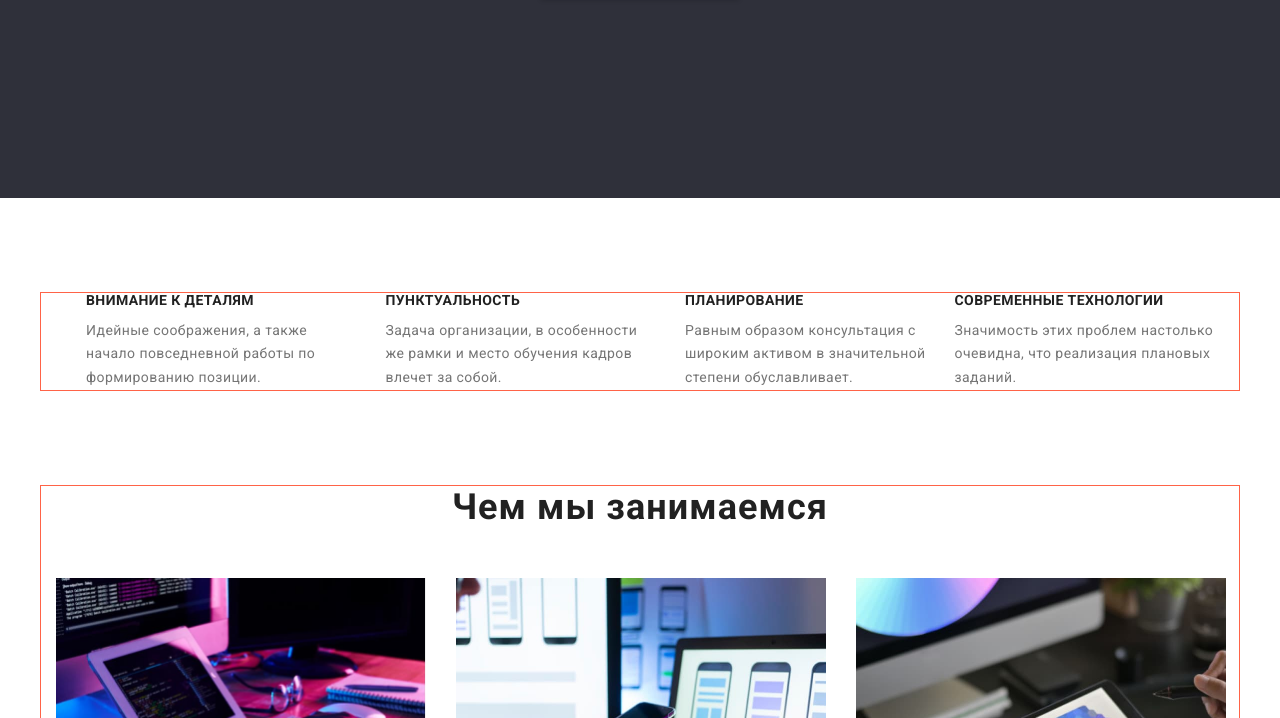
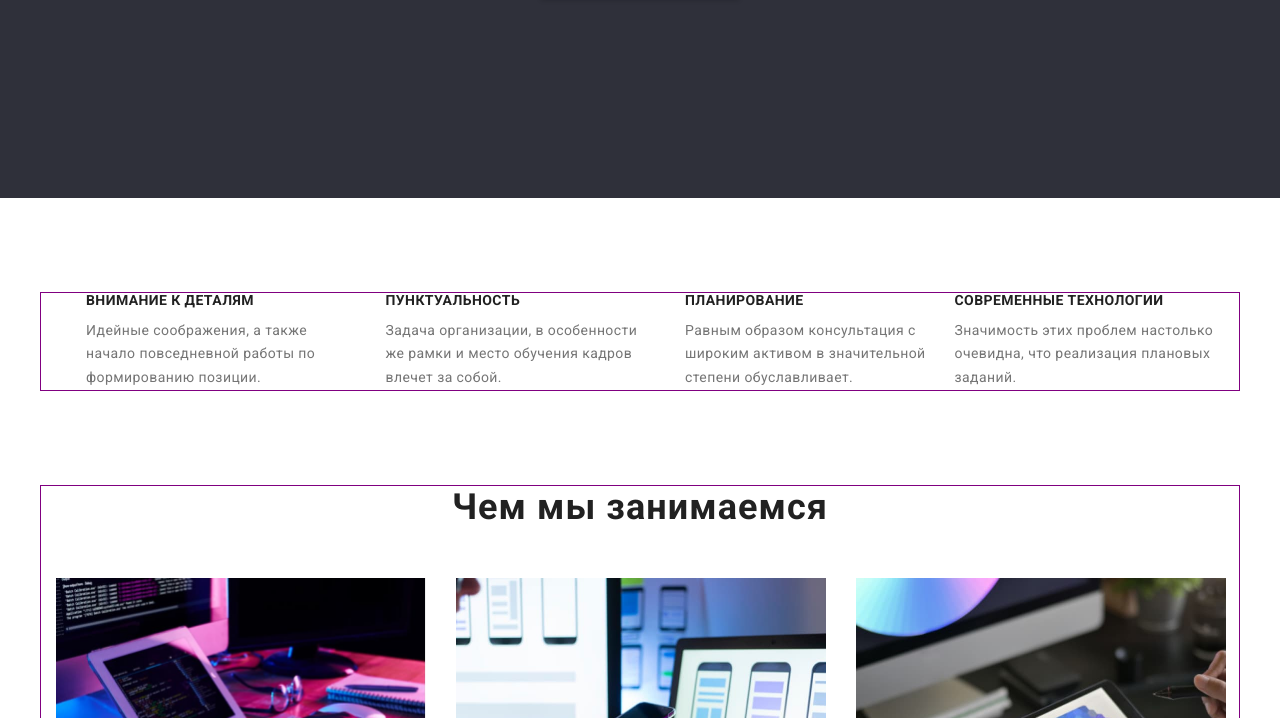
Before and after one commit to Olga-Gromova/goit-markup-hw-03, a plain HTML site: page index.html in a window 1280 px wide. Shown: the part 485-1203 px from the top of the page. Drawn offline with nearby package versions, Linux system fonts and the light colour scheme.

Commit message:
Update styles.css

```diff
--- a/css/styles.css
+++ b/css/styles.css
@@ -79,7 +79,7 @@ a {
     padding-left: 15px;
     padding-right: 15px;
     margin: 0 auto;
-    border: 0.1px solid tomato;
+    border: 0.1px solid purple;
 }
 
 /* -----------------LOGO------------------- */
```
